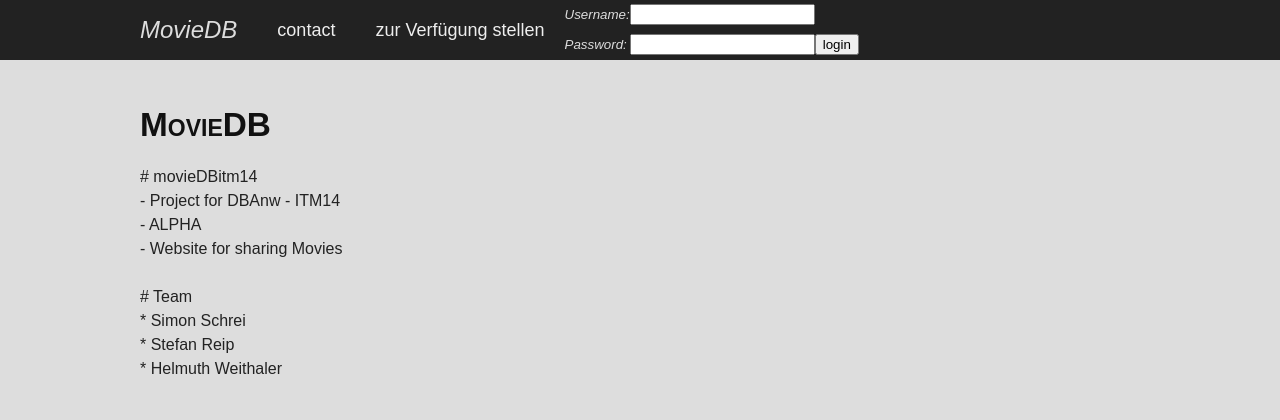
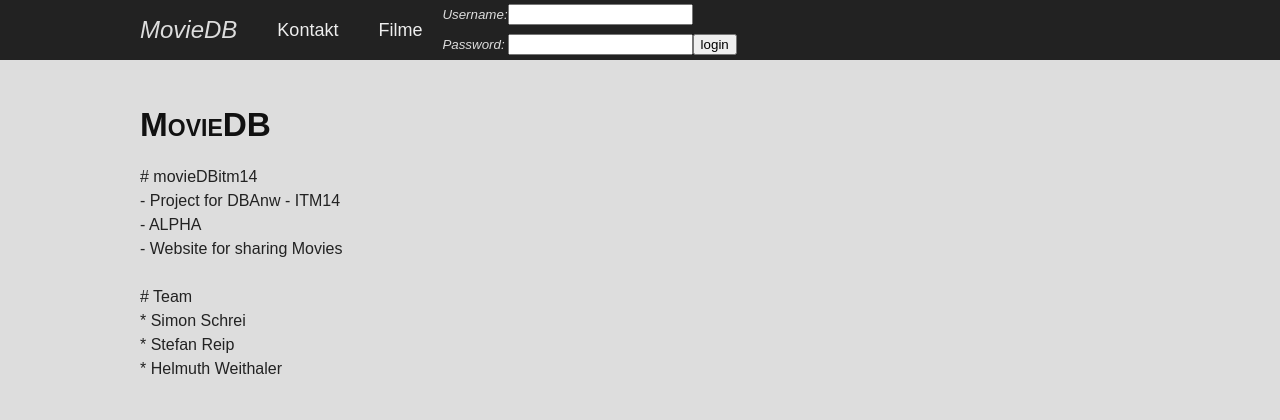
Before and after one commit to schreisi14/movieDBitm14, a PHP site: page /content/index.php in a window 1280 px wide. Shown: the top 420 px of the page. Run offline with PHP 8.4, Linux system fonts and the light colour scheme.

Commit message:
Updated ReadMe + nav.php

```diff
--- a/content/nav.php
+++ b/content/nav.php
@@ -1,12 +1,12 @@
 <ul>
 	<a href="contact.php">
 		<li>
-			contact
+			Kontakt
 		</li>
 	</a>
 	<a href="create.php">
 		<li>
-			zur Verfügung stellen
+			Filme
 		</li>
 	</a>
 		<li>
```
Also changed, not shown: README.md.
